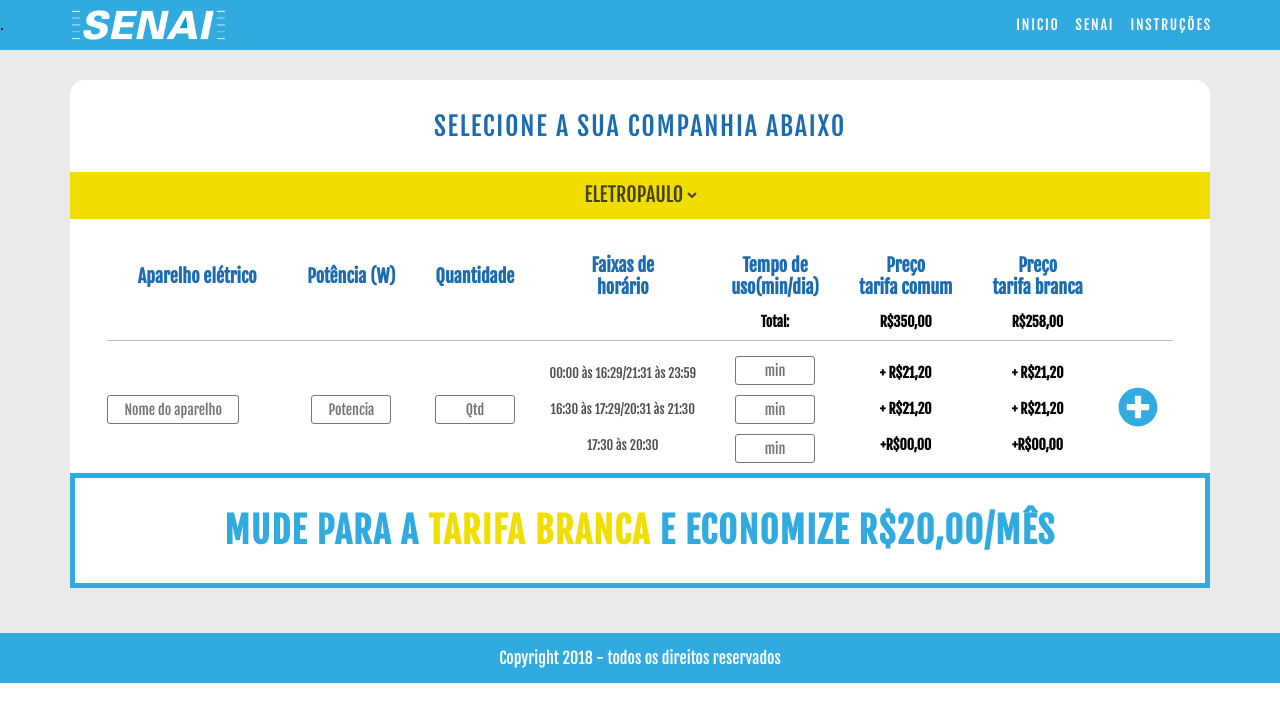
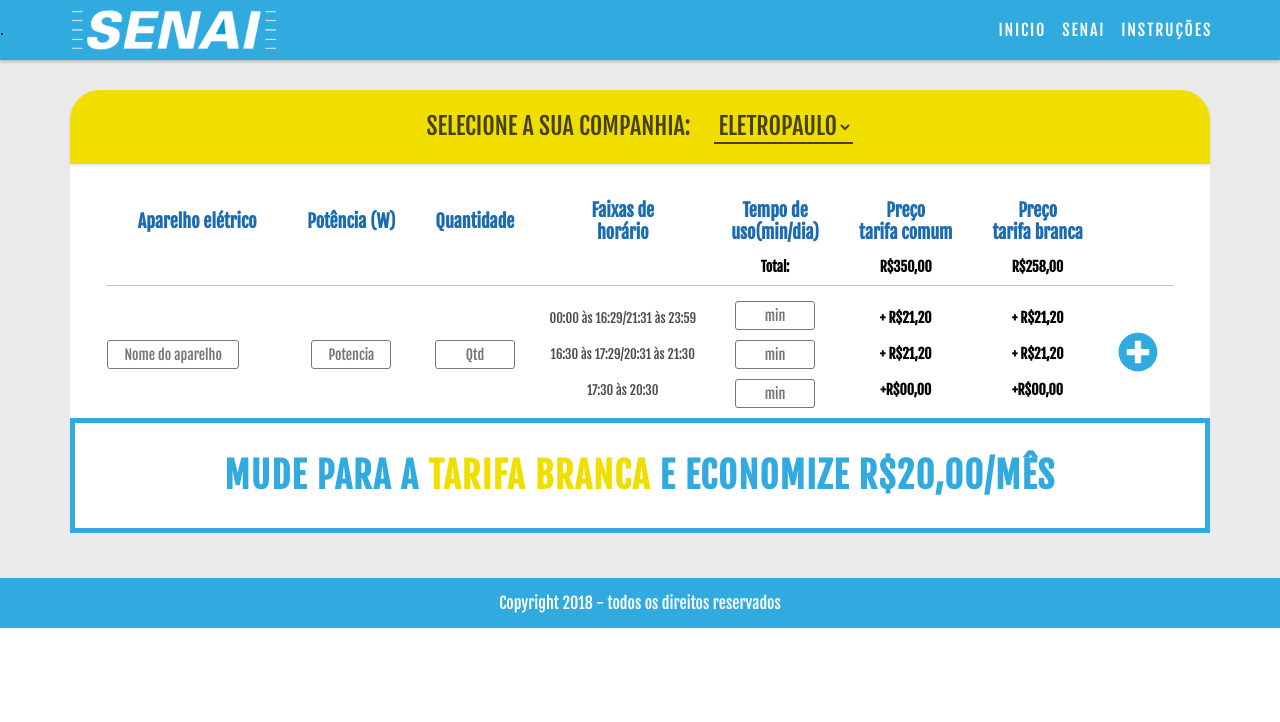
Before and after one commit to CaueSampaio/senaienergia, a website: page src/index.html at #/calculo in a window 1280 px wide. Drawn offline with nearby package versions, Linux system fonts and the light colour scheme; some packages are replaced by stand-ins of ours; files that its build step writes are made by us from their sources; no server answers; files whose address does not match are found by name.

Commit message:
Atualização na parte de escolher companhia

```diff
--- a/src/app/directives/calc/calc.template.html
+++ b/src/app/directives/calc/calc.template.html
@@ -8,7 +8,7 @@
                         <a ui-sref="landing">Inicio</a>
                     </li>
                     <li>
-                        <a ui-sref="landing">Senai</a>
+                        <a href="http://www.sp.senai.br/">Senai</a>
                     </li>
                     <li>
                         <a ui-sref="landing">Instruções</a>
@@ -19,12 +19,8 @@
     </header>
     <div class="container">
         <div class="select-company">
-            <div class="select-label">
-                <h2>Selecione a sua companhia abaixo</h2>
-            </div>
-
             <div class="select-container">
-                <!-- <span>Companhia:</span> -->
+                <span>Selecione a sua companhia:</span>
                 <select name="company" id="company">
                     <option value="Eletropaulo">Eletropaulo</option>
                     <option value="Light">Light</option>
--- a/src/scss/partials/_calcpage.scss
+++ b/src/scss/partials/_calcpage.scss
@@ -9,9 +9,10 @@
         align-items: center;
         padding: 10px 0px;
         background-color: $primaryColor;
+        box-shadow: 0px 2px 3px 0px rgba(0,0,0,0.2);
 
         img {
-            max-height: 30px;
+            max-height: 40px;
         }
 
         nav {
@@ -25,7 +26,7 @@
                         color: #fff;
                         font-family: "Fjalla One", sans-serif;
                         text-transform: uppercase;
-                        font-size: 14px;
+                        font-size: 16px;
                         letter-spacing: 1.8px;
                     }
                 }
@@ -61,33 +62,19 @@
     display: flex;
     flex-direction: column;
     align-items: center;
-    img {
-        max-width: 70px;
-    }
-    .select-label {
-        background-color: #fff;
+    .select-container {
+        background-color: $contrastColor;
+        border-radius: 30px 30px 0 0;
+        // border-top: 1px solid rgba(0,0,0,0.1);
+        // border-left: 1px solid rgba(0,0,0,0.2);
+        // border-right: 1px solid rgba(0,0,0,0.2);
         width: 100%;
         text-align: center;
-        padding: 30px 90px;
-        border-radius: 15px 15px 0 0;
-
-        h2 {
-            font-family: "Fjalla One", sans-serif;
-            font-size: 26px;
-            letter-spacing: 1.8px;
-            font-weight: 100;
-            text-transform: uppercase;
-            color: $secondaryColor;
-        }
-    }
-    .select-container {
-        background-color: $contrastColor;
-        width: 100%;
-        text-align: center;
-        padding: 10px;
+        padding: 20px;
+        box-shadow: 0px 2px 3px 0px rgba(0,0,0,0.1);
         span {
             font-family: "Fjalla One";
-            font-size: 20px;
+            font-size: 24px;
             text-transform: uppercase;
             color: #000;
             opacity: 0.7;
@@ -98,8 +85,10 @@
             background-color: $contrastColor;
             color: #000;
             opacity: 0.7;
-            font-size: 20px;
+            font-size: 24px;
             text-transform: uppercase;
+            border-bottom: 2px solid rgba(0, 0, 0, 1);
+            margin-left: 20px;
 
             option {
                 border: rgba(0, 0, 0, 0);
@@ -124,6 +113,8 @@
     justify-content: center;
     background-color: #fff;
     padding: 30px 0 0 0;
+    // border-left: 1px solid rgba(0,0,0,0.2);
+    // border-right: 1px solid rgba(0,0,0,0.2);
     .devices-table {
         table {
             border-collapse: collapse;
```
Also changed, not shown: build/app/directives/calc/calc.template.html, build/css/style.css, src/img/battery.png (deleted), src/img/header.png (deleted), src/img/pattern.png (deleted).
